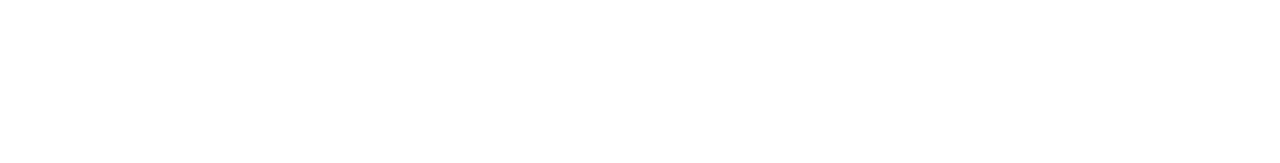
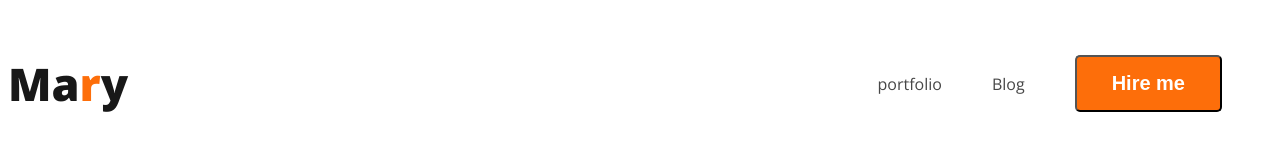
Before and after one commit to Mauyagithub/web-developer-portfolio, a plain HTML site: page index.html in a window 1280 px wide. Drawn offline with nearby package versions, Linux system fonts and the light colour scheme.

Commit message:
adde3d nav

```diff
--- a/index.html
+++ b/index.html
@@ -4,10 +4,23 @@
     <meta charset="UTF-8">
     <meta name="viewport" content="width=device-width, initial-scale=1.0">
     <title>web develop portfolio</title>
+    <link rel="preconnect" href="https://fonts.googleapis.com">
+    <link rel="preconnect" href="https://fonts.gstatic.com" crossorigin>
+    <link href="https://fonts.googleapis.com/css2?family=Open+Sans:ital,wght@0,300..800;1,300..800&display=swap" rel="stylesheet">
+
+    <link rel="stylesheet" href="style/dev.css">
 </head>
 <body>
     <header>
-
+<nav>
+    <h3 class="nav-title">Ma<span class="text-primary">r</span>y</h3>
+    <ul>
+        <li><a href="">portfolio</a>
+        </li>
+        <li><a href="">Blog</a></li>
+        <li><button class="btn-primary">Hire me</button></li>
+    </ul>
+</nav>
     </header>
     <main>
 
--- /dev/null
+++ b/style/dev.css
@@ -0,0 +1,38 @@
+nav{
+    display: flex;
+    align-items: center;
+    justify-content: space-between;
+}
+body{
+    font-family: "Open Sans", sans-serif;
+}
+.text-primary{
+    color: #FD6E0A;
+}
+.nav-title{
+    color: var(--Dark-01, #181818);
+font-size: 45px;
+font-weight: 800;
+}
+nav > ul{
+    display: flex;
+    align-items: center;
+}
+nav li{
+    list-style: none;
+    margin-right: 50px;
+}
+nav a{
+    text-decoration: none;
+    color: #474747;
+}
+.btn-primary{
+    border-radius: 5px;
+background: #FD6E0A;
+border: o;
+color: white;
+font-size: 20px;
+font-weight: 700;
+padding: 15px 35px;
+
+}
```
Also changed, not shown: images/developer.png (added), images/hardy.png (added), images/header_bg.png (added), images/icons/facebook.png (added), images/icons/insta.png (added), images/icons/js.png (added), images/icons/mongo.png (added), images/icons/nodejs.png (added), images/icons/react.png (added), images/icons/twitter.png (added).
